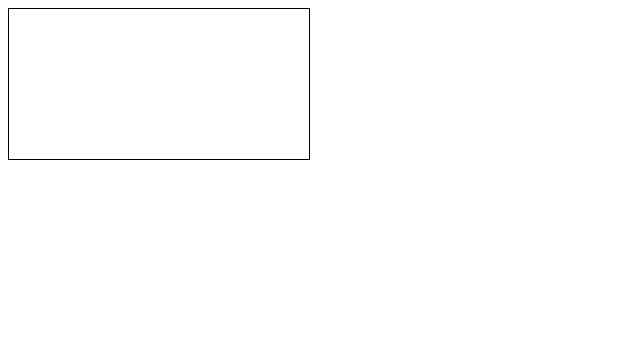
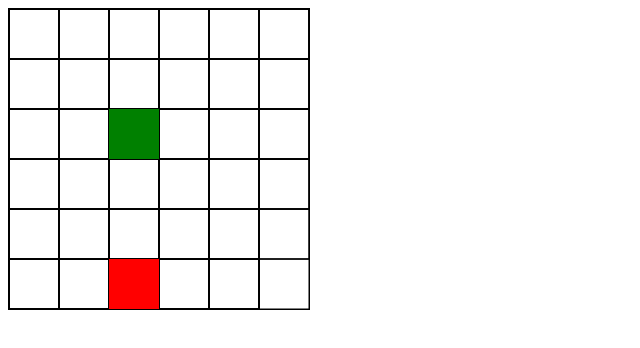
Before and after one commit to m0rtaza/Pathfinding, a plain HTML site: page index.html in a window 1280 px wide. Shown: the whole page, without its empty margins (0-640 px from the left). Drawn offline with Linux system fonts and the light colour scheme.

Commit message:
chore: organisation, separated graph func

```diff
--- a/index.html
+++ b/index.html
@@ -6,6 +6,6 @@
 <body>
     <canvas id="canvas"> </canvas>
 
-    <script type="module" src="graph.js"></script>
+    <script type="module" src="main.js"></script>
 </body>
 </html>
--- /dev/null
+++ b/main.js
@@ -0,0 +1,11 @@
+import { drawSquares, colorSquare } from './modules/graph.js';
+
+// Input
+const source = [2, 2];
+const target = [2, 5];
+const rows = 6;
+const columns = 6;
+
+drawSquares(rows, columns);
+colorSquare(source, 'green');
+colorSquare(target, 'red');
--- a/graph.js
+++ b/modules/graph.js
@@ -1,4 +1,3 @@
-console.log('graph.js...');
 
 const canvas = document.getElementById('canvas');
 const ctx = canvas.getContext('2d');
@@ -6,15 +5,13 @@ const ctx = canvas.getContext('2d');
 // Properties
 var squareLength = 50;
 
-// canvas.width = columns * squareLength;
-// canvas.height = rows * squareLength;
-
 
 function drawSquares(rows, columns) {
-    console.log('drawing squares');
+    canvas.width = columns * squareLength;
+    canvas.height = rows * squareLength;
 
-    for (let i = 0; i < rows; i++) {
-        for (let j = 0; j < columns; j++) {
+    for (let i = 0; i < columns; i++) {
+        for (let j = 0; j < rows; j++) {
             console.log(i, j);
             ctx.rect(i * squareLength, j * squareLength, squareLength, squareLength);
             ctx.stroke();
@@ -28,5 +25,4 @@ const colorSquare = (position, color) => {
     ctx.fillRect(position[0] * squareLength, position[1] * squareLength, squareLength, squareLength);
 }
 
-
 export { drawSquares, colorSquare };
```
Also changed, not shown: index.js (deleted, +0 -15 lines).
